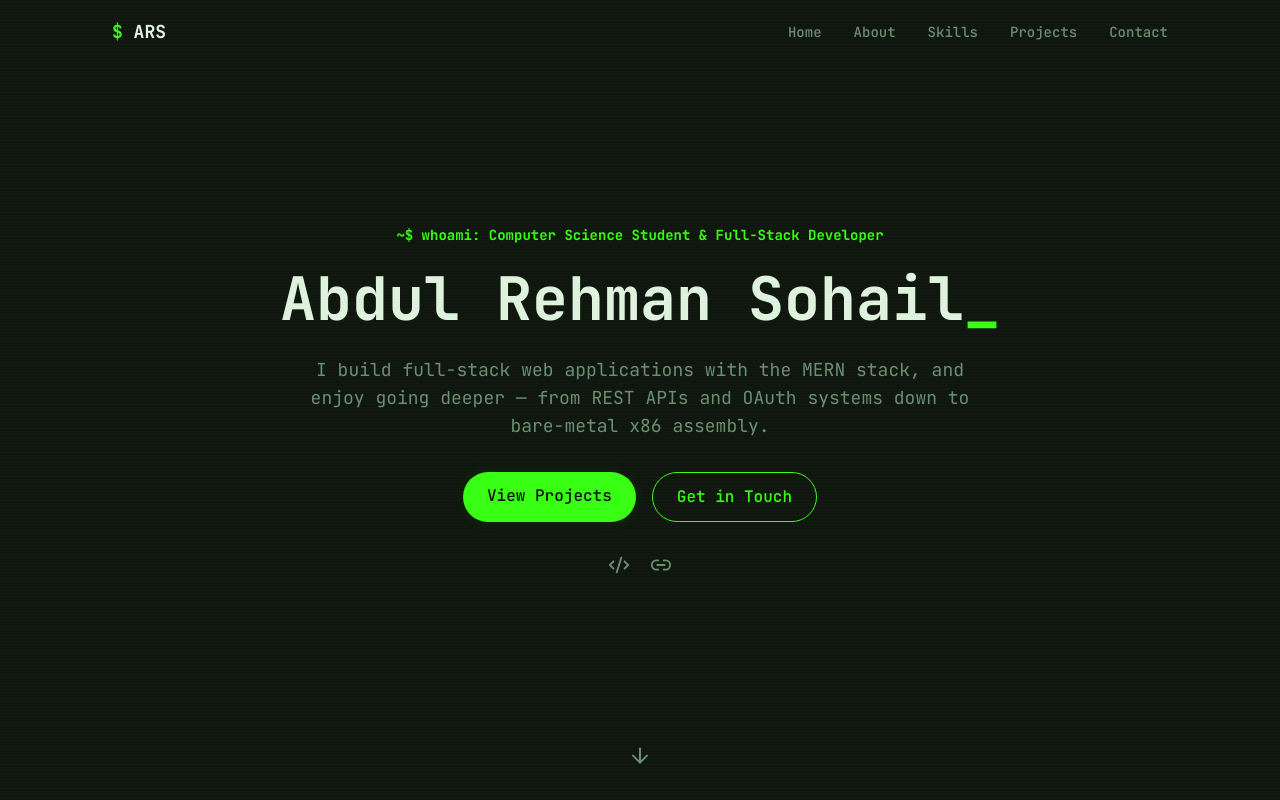
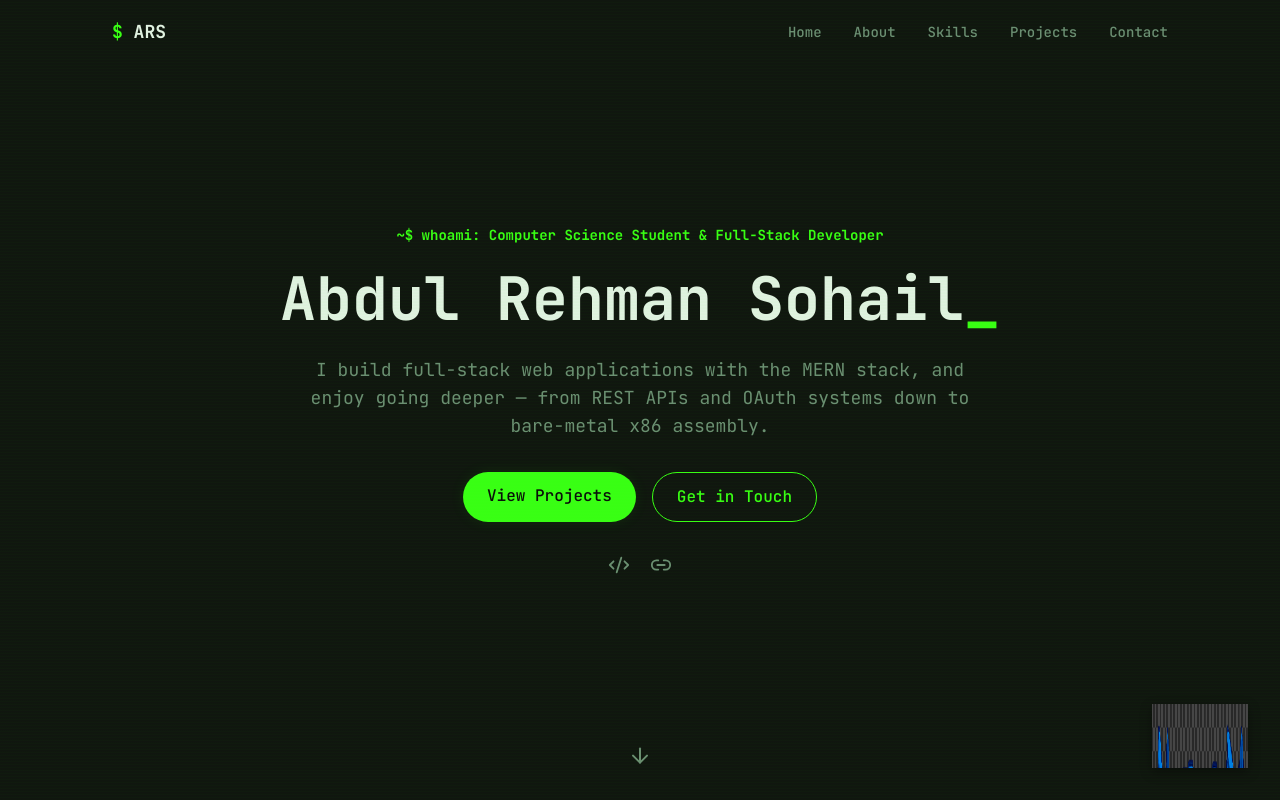
Before and after one commit to abdulrehmansohail001/abd-portfolio, a React (Vite) app: page / in a window 1280 px wide. Shown: the top 800 px of the page. Built offline with nearby package versions, Linux system fonts and the light colour scheme.

Commit message:
Bird Animation as a mascot

```diff
--- a/src/App.jsx
+++ b/src/App.jsx
@@ -5,9 +5,12 @@ import About from "./components/sections/About";
 import Skills from "./components/sections/Skills";
 import Projects from "./components/sections/Projects";
 import Contact from "./components/sections/Contact";
+import { MascotProvider } from "./context/MascotContext";
+import MascotBird from "./components/mascot/MascotBird";
 
 function App() {
   return (
+    <MascotProvider>
       <div className="bg-surface">
         <Navbar />
         <Hero />
@@ -16,7 +19,9 @@ function App() {
         <Projects />
         <Contact />
         <Footer />
+        <MascotBird />
       </div>
+    </MascotProvider>
   );
 }
 
--- /dev/null
+++ b/src/components/mascot/MascotBird.jsx
@@ -0,0 +1,118 @@
+import { useEffect, useRef, useState, useCallback } from "react";
+import { motion } from "framer-motion";
+import { useMascot } from "../../context/MascotContext";
+import {
+  FRAMES,
+  GRID_COLS,
+  GRID_ROWS,
+  CELL_WIDTH,
+  SHEET_SRC,
+  RENDER_WIDTH,
+  RENDER_HEIGHT,
+} from "../../data/mascotConfig";
+
+const LAND_SETTLE_MS = 260; // how long the "land" flutter plays before settling
+const SCALE_X = RENDER_WIDTH / CELL_WIDTH;
+const SHEET_RENDER_WIDTH = CELL_WIDTH * GRID_COLS * SCALE_X;
+const SHEET_RENDER_HEIGHT = RENDER_HEIGHT * GRID_ROWS;
+
+function computePerch(perchPosition) {
+  return {
+    x: window.innerWidth - perchPosition.right - RENDER_WIDTH,
+    y: window.innerHeight - perchPosition.bottom - RENDER_HEIGHT,
+  };
+}
+
+function MascotBird() {
+  const { phase, target, perchPosition, arrived, landedHome, currentToken } =
+    useMascot();
+
+  const [perch, setPerch] = useState(() => computePerch(perchPosition));
+  const [frameSet, setFrameSet] = useState("idle");
+  const [stepIndex, setStepIndex] = useState(0); // index into the frameSet's indices array
+  const [facingLeft, setFacingLeft] = useState(false);
+
+  const startTokenRef = useRef(null);
+  const posRef = useRef(perch);
+
+  useEffect(() => {
+    const onResize = () => setPerch(computePerch(perchPosition));
+    window.addEventListener("resize", onResize);
+    return () => window.removeEventListener("resize", onResize);
+  }, [perchPosition]);
+
+  useEffect(() => {
+    if (phase === "perched") setFrameSet("idle");
+    else if (phase === "pointing") setFrameSet("point");
+    else if (phase === "flying-out" || phase === "flying-home") {
+      setFrameSet("fly");
+      startTokenRef.current = currentToken();
+    }
+  }, [phase, currentToken]);
+
+  useEffect(() => {
+    const { indices, fps } = FRAMES[frameSet];
+    setStepIndex(0);
+    const interval = setInterval(() => {
+      setStepIndex((i) => (i + 1) % indices.length);
+    }, 1000 / fps);
+    return () => clearInterval(interval);
+  }, [frameSet]);
+
+  const destination = phase === "flying-out" && target ? target : perch;
+
+  useEffect(() => {
+    if (destination.x !== posRef.current.x) {
+      setFacingLeft(destination.x < posRef.current.x);
+    }
+  }, [destination.x]);
+
+  const handleFlightComplete = useCallback(() => {
+    posRef.current = destination;
+    if (phase === "flying-out") {
+      setFrameSet("land");
+      const t = setTimeout(() => arrived(startTokenRef.current), LAND_SETTLE_MS);
+      return () => clearTimeout(t);
+    }
+    if (phase === "flying-home") {
+      setFrameSet("land");
+      const t = setTimeout(() => landedHome(), LAND_SETTLE_MS);
+      return () => clearTimeout(t);
+    }
+  }, [phase, destination, arrived, landedHome]);
+
+  // Resolve current frame index (0-15) -> row/col -> background-position
+  const frameIdx = FRAMES[frameSet].indices[stepIndex];
+  const row = Math.floor(frameIdx / GRID_COLS);
+  const col = frameIdx % GRID_COLS;
+  const bgX = -(col * RENDER_WIDTH);
+  const bgY = -(row * RENDER_HEIGHT);
+
+  return (
+    <motion.div
+      aria-hidden="true"
+      initial={false}
+      animate={{ x: destination.x, y: destination.y }}
+      onAnimationComplete={handleFlightComplete}
+      transition={{ type: "spring", stiffness: 90, damping: 16, mass: 0.9 }}
+      style={{
+        position: "fixed",
+        top: 0,
+        left: 0,
+        width: RENDER_WIDTH,
+        height: RENDER_HEIGHT,
+        zIndex: 60,
+        pointerEvents: "none",
+        backgroundImage: `url(${SHEET_SRC})`,
+        backgroundPosition: `${bgX}px ${bgY}px`,
+        backgroundSize: `${SHEET_RENDER_WIDTH}px ${SHEET_RENDER_HEIGHT}px`,
+        backgroundRepeat: "no-repeat",
+        transform: facingLeft ? "scaleX(-1)" : "scaleX(1)",
+        transformOrigin: "center",
+        filter: "drop-shadow(0 4px 6px rgba(0,0,0,0.35))",
+      }}
+    />
+  );
+}
+
+export default MascotBird;
--- a/src/components/ui/ProjectCard.jsx
+++ b/src/components/ui/ProjectCard.jsx
@@ -1,11 +1,28 @@
+import { useRef } from "react";
 import { motion } from "framer-motion";
 import { Code2, ExternalLink } from "lucide-react";
+import { useMascot } from "../../context/MascotContext";
 
 function ProjectCard({ project }) {
-  const { title, subtitle, description, techStack, github, live, featured } = project;
+  const { title, subtitle, description, techStack, github, live, featured, id } = project;
+  const cardRef = useRef(null);
+  const { flyTo, flyHome } = useMascot();
+
+  const handleMouseEnter = () => {
+    if (!cardRef.current) return;
+    const rect = cardRef.current.getBoundingClientRect();
+    flyTo(id, rect);
+  };
+
+  const handleMouseLeave = () => {
+    flyHome(id);
+  };
 
   return (
     <motion.div
+      ref={cardRef}
+      onMouseEnter={handleMouseEnter}
+      onMouseLeave={handleMouseLeave}
       initial={{ opacity: 0, y: 20 }}
       whileInView={{ opacity: 1, y: 0 }}
       viewport={{ once: true, amount: 0.2 }}
--- /dev/null
+++ b/src/context/MascotContext.jsx
@@ -0,0 +1,62 @@
+import { createContext, useContext, useRef, useState, useCallback } from "react";
+import { PERCH_POSITION } from "../data/mascotConfig";
+
+const MascotContext = createContext(null);
+
+// Public state machine values: "perched" | "flying-out" | "pointing" | "flying-home"
+export function MascotProvider({ children }) {
+  const [phase, setPhase] = useState("perched");
+  const [target, setTarget] = useState(null); // { x, y } screen coords, top-left of bird landing spot
+  const [activeCardId, setActiveCardId] = useState(null);
+  const hoverTokenRef = useRef(0); // guards against rapid hover in/out races
+
+  const flyTo = useCallback((cardId, rect) => {
+    const myToken = ++hoverTokenRef.current;
+    setActiveCardId(cardId);
+    // Land just outside the top-right corner of the card
+    setTarget({ x: rect.right - 24, y: rect.top - 24 });
+    setPhase("flying-out");
+
+    return myToken;
+  }, []);
+
+  const arrived = useCallback((token) => {
+    if (token !== hoverTokenRef.current) return; // a newer hover already superseded this one
+    setPhase("pointing");
+  }, []);
+
+  const flyHome = useCallback((cardId) => {
+    // Only go home if nothing newer has taken over (e.g. mouse moved card->card)
+    if (cardId !== undefined && cardId !== activeCardId) return;
+    hoverTokenRef.current++; // invalidate any in-flight "arrived" calls
+    setPhase("flying-home");
+    setTarget(null);
+  }, [activeCardId]);
+
+  const landedHome = useCallback(() => {
+    setPhase("perched");
+    setActiveCardId(null);
+  }, []);
+
+  const value = {
+    phase,
+    target,
+    activeCardId,
+    perchPosition: PERCH_POSITION,
+    flyTo,
+    arrived,
+    flyHome,
+    landedHome,
+    currentToken: () => hoverTokenRef.current,
+  };
+
+  return (
+    <MascotContext.Provider value={value}>{children}</MascotContext.Provider>
+  );
+}
+
+export function useMascot() {
+  const ctx = useContext(MascotContext);
+  if (!ctx) throw new Error("useMascot must be used within a MascotProvider");
+  return ctx;
+}
--- /dev/null
+++ b/src/data/mascotConfig.js
@@ -0,0 +1,33 @@
+// Sprite sheet layout config.
+// This sheet is a 4x4 GRID (not a horizontal strip): 16 cells,
+// 384x256px each, transparent background.
+// Frame index = row*COLS + col (0-15, row-major, matches how the
+// sheet reads left-to-right, top-to-bottom).
+
+export const GRID_COLS = 4;
+export const GRID_ROWS = 4;
+export const CELL_WIDTH = 384;
+export const CELL_HEIGHT = 256;
+
+// Each state lists the exact frame indices to play, in order.
+// (Not every state uses a contiguous range on this sheet, so we
+// list indices explicitly instead of a start+count.)
+export const FRAMES = {
+  idle: { indices: [0, 1, 2, 3], fps: 4 },      // sitting, blink variations
+  fly: { indices: [4, 5, 6, 7], fps: 10 },      // wing flap cycle
+  land: { indices: [8, 9], fps: 6 },            // wing folding -> settling
+  point: { indices: [13, 15], fps: 3 },         // holding pen, gesturing
+};
+
+// Path to the sprite sheet PNG.
+export const SHEET_SRC = new URL(
+  "../assets/mascot-sheet.png",
+  import.meta.url
+).href;
+
+// Corner where the bird perches when idle (viewport-relative, px from edge).
+export const PERCH_POSITION = { right: 32, bottom: 32 };
+
+// On-screen render size (cells are 384x256 source -> shown much smaller)
+export const RENDER_WIDTH = 96;
+export const RENDER_HEIGHT = (CELL_HEIGHT / CELL_WIDTH) * RENDER_WIDTH;
```
Also changed, not shown: src/assets/mascot-sheet.png (added). Lines whose indentation alone changed are shown as unchanged.
